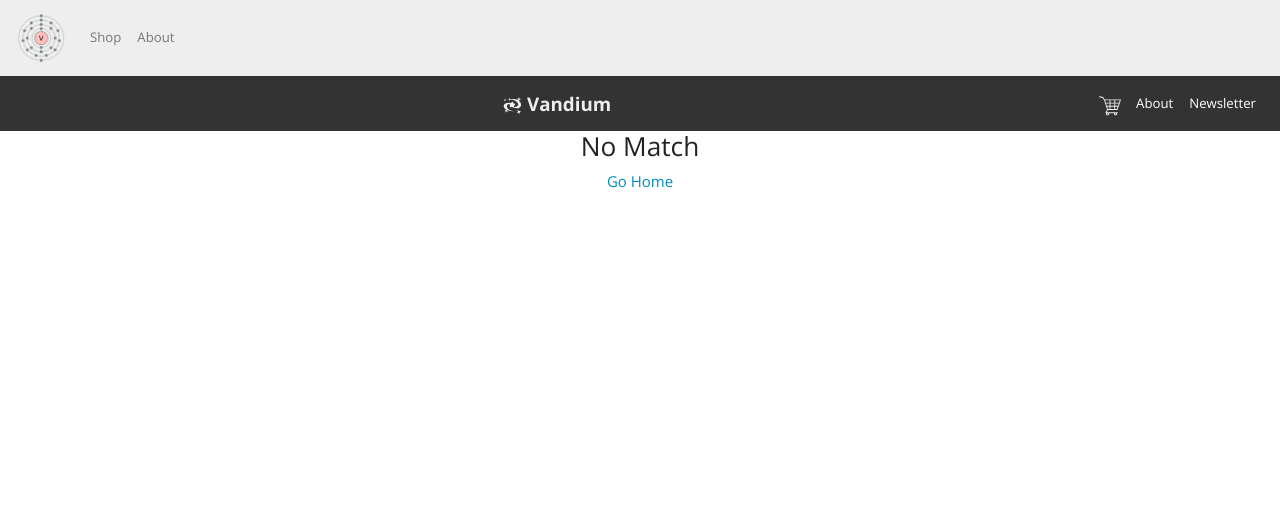
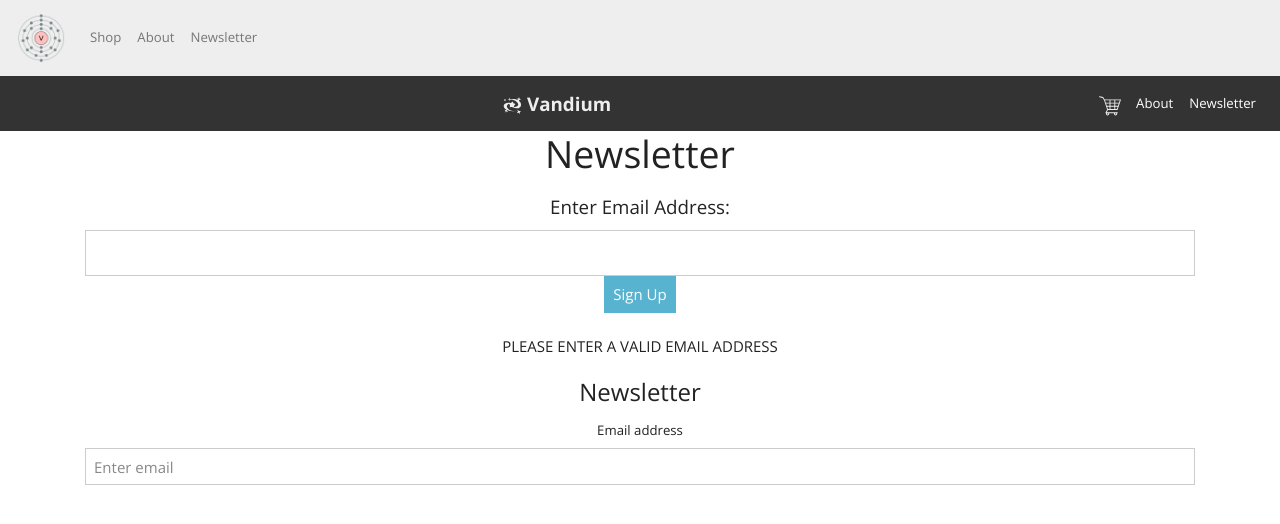
Before and after one commit to Team-Vandium/Vandium-App, a React (Create React App) app: page /Newsletter in a window 1280 px wide. Shown: the top 524 px of the page. Built offline with nearby package versions, Linux system fonts and the light colour scheme; no server answers.

Commit message:
adding newsletter

```diff
--- a/src/App.js
+++ b/src/App.js
@@ -8,6 +8,7 @@ import Home from "./Components/Home.js";
 import About from "./Components/About.js";
 import NoMatch from "./Components/NoMatch.js";
 import Products from "./Components/Products.js";
+import Newsletter from "./Components/Newsletter";
 
 class App extends Component {
   constructor(props) {
@@ -17,7 +18,17 @@ class App extends Component {
       apiData: [],
       isFetched: false,
       errorMsg: null,
+      basket: [],
+      viewBasket: false,
+      searchTerm: '',
+      len: 0,
     };
+    this.addToBasket = this.addToBasket.bind(this);
+    this.emptyBasket = this.emptyBasket.bind(this);
+    this.viewBasket = this.viewBasket.bind(this);
+    this.onSearchFormChange = this.onSearchFormChange.bind(this);
+    this.clearSearchBox = this.clearSearchBox.bind(this);
+    this.removeFromBasket = this.removeFromBasket.bind(this);
   }
 
   async componentDidMount() {
@@ -39,6 +50,46 @@ class App extends Component {
     } // end of try catch
   } // end of componentDidMount()
 
+  onSearchFormChange(event) {
+    this.setState({ searchTerm: event.target.value });
+  }
+
+  clearSearchBox() {
+    this.setState({ searchTerm: '' });
+  }
+
+  addToBasket(id) {
+    //use unique ID from productCard map function to filter for element in apiData
+    let item = this.props.apiData.filter(
+      //variable item to hold the element
+      this.getItem(id) //call getItem function to return object
+    );
+    this.setState({ basket: this.state.basket.concat(item) }); //add item to basket array
+  }
+  getItem(a) {
+    //returns correct object from array when passed an element
+    return function (obj) {
+      return obj.id === a;
+    };
+  }
+  emptyBasket() {
+    //remove all items from basket array
+    this.setState({ basket: [] });
+  }
+  viewBasket() {
+    if (this.state.viewBasket === false) this.setState({ viewBasket: true });
+    else {
+      this.setState({ viewBasket: false });
+    }
+  }
+  removeFromBasket(i) {
+    let bArray = this.state.basket;
+    let itemIndex = bArray.findIndex(this.getItem(i));
+    bArray.splice(itemIndex, 1);
+    this.setState({ basket: bArray });
+  }
+
+
   render() {
     return (
 
@@ -51,8 +102,10 @@ class App extends Component {
             <Route exact path="/" render={() => <Products apiData={this.state.apiData} />} />
             <Route path="/Home" component={Home} />
             <Route path="/About" component={About} />
+            <Route path="/Newsletter" component={Newsletter} />
             <Route path="/Products" render={() => <Products apiData={this.state.apiData} />}
             />
+
             <Route component={NoMatch} />
           </Switch>
         </div>
--- a/src/Components/CarouselSlider.js
+++ b/src/Components/CarouselSlider.js
@@ -14,7 +14,7 @@ const CarouselSlider = ({ data }) => {
     })
     .slice(0, 19);
 
-  const image = (id) => require(`../Images/${id}.JPG`);
+  const image = (id) => require(`../Images/${id}.jpg`);
   return (
     <div className="row">
       <div className="col">
--- a/src/Components/NavBarJ.js
+++ b/src/Components/NavBarJ.js
@@ -39,6 +39,11 @@ export default class NavBarJ extends Component {
                   About
                 </Link>
               </li>
+              <li className="nav-item">
+                <Link className="nav-link" to="/Newsletter">
+                  Newsletter
+                </Link>
+              </li>
             </ul>
           </div>
         </nav>
--- a/src/Components/Newsletter.js
+++ b/src/Components/Newsletter.js
@@ -1,7 +1,97 @@
-import React, { Component } from 'react';
+import React, { Component } from "react";
 
-class Newsletter extends Component{
+class Newsletter extends Component {
+  constructor(props) {
+    super(props);
+    this.state = { emailInput: "", emailValid: false, submitted: false };
 
+    this.onEmailFormChange = this.onEmailFormChange.bind(this);
+    this.handleSubmit = this.handleSubmit.bind(this);
+    this.validateEmail = this.validateEmail.bind(this);
+  }
+
+  validateEmail(email) {
+    let result = false;
+    //const re = /^(([^<>()\[\]\\.,;:\s@"]+(\.[^<>()\[\]\\.,;:\s@"]+)*)|(".+"))@((\[[0-9]{1,3}\.[0-9]{1,3}\.[0-9]{1,3}\.[0-9]{1,3}\])|(([a-zA-Z\-0-9]+\.)+[a-zA-Z]{2,}))$/;
+    if (/^\S+@\S+\.\S+$/.test(String(email).toLowerCase())) {
+      result = true;
+    }
+
+    this.setState({ emailValid: result });
+  }
+
+  onEmailFormChange(event) {
+    this.setState({ emailInput: event.target.value });
+    this.validateEmail(event.target.value);
+    //console.log(this.validateEmail(event.target.value));
+  }
+
+  handleSubmit() {
+    this.setState({ submitted: true });
+  }
+
+  render() {
+    return (
+      <div className="container">
+        <div className="form-group">
+          <h1>Newsletter</h1>
+          <form onSubmit={this.handleSubmit}>
+            <label
+              className="col-form-label col-form-label-lg"
+              for="input-large"
+            >
+              Enter Email Address:{" "}
+            </label>
+            <input
+              className="form-control form-control-lg"
+              type="text"
+              onChange={this.onEmailFormChange}
+            />
+
+            <button
+              type="submit"
+              className="btn btn-primary"
+              disabled={!this.state.emailValid}
+              onClick={this.handleSignUpButtonClick}
+            >
+              Sign Up
+            </button>
+            <br />
+            <br />
+            {!this.state.emailValid && (
+              <alert>PLEASE ENTER A VALID EMAIL ADDRESS</alert>
+            )}
+            {this.state.emailValid && <alert>THANKS!</alert>}
+          </form>
+        </div>
+        {this.state.submitted && (
+          <div className="alert alert-dismissible alert-success">
+            <button type="button" className="close" data-dismiss="alert">
+              &times;
+            </button>
+            <strong>Well done!</strong>
+          </div>
+        )}
+        <div>
+          <form>
+            <fieldset>
+              <legend>Newsletter</legend>
+              <div className="form-group">
+                <label for="email">Email address</label>
+                <input
+                  className="form-control"
+                  type="email"
+                  aria-describedby="emailHelp"
+                  placeholder="Enter email"
+                  onChange={this.onEmailFormChange}
+                />
+              </div>
+            </fieldset>
+          </form>
+        </div>
+      </div>
+    );
+  }
 }
 
 export default Newsletter;
--- a/src/Components/ProductCard.js
+++ b/src/Components/ProductCard.js
@@ -8,7 +8,7 @@ export default class ProductCard extends Component {
   }
   render() {
     const { id, name, description, price, tags } = this.props.product;
-    const image = require(`../Images/${id}.JPG`);
+    const image = require(`../Images/${id}.jpg`);
 
     return (
       <>
```
